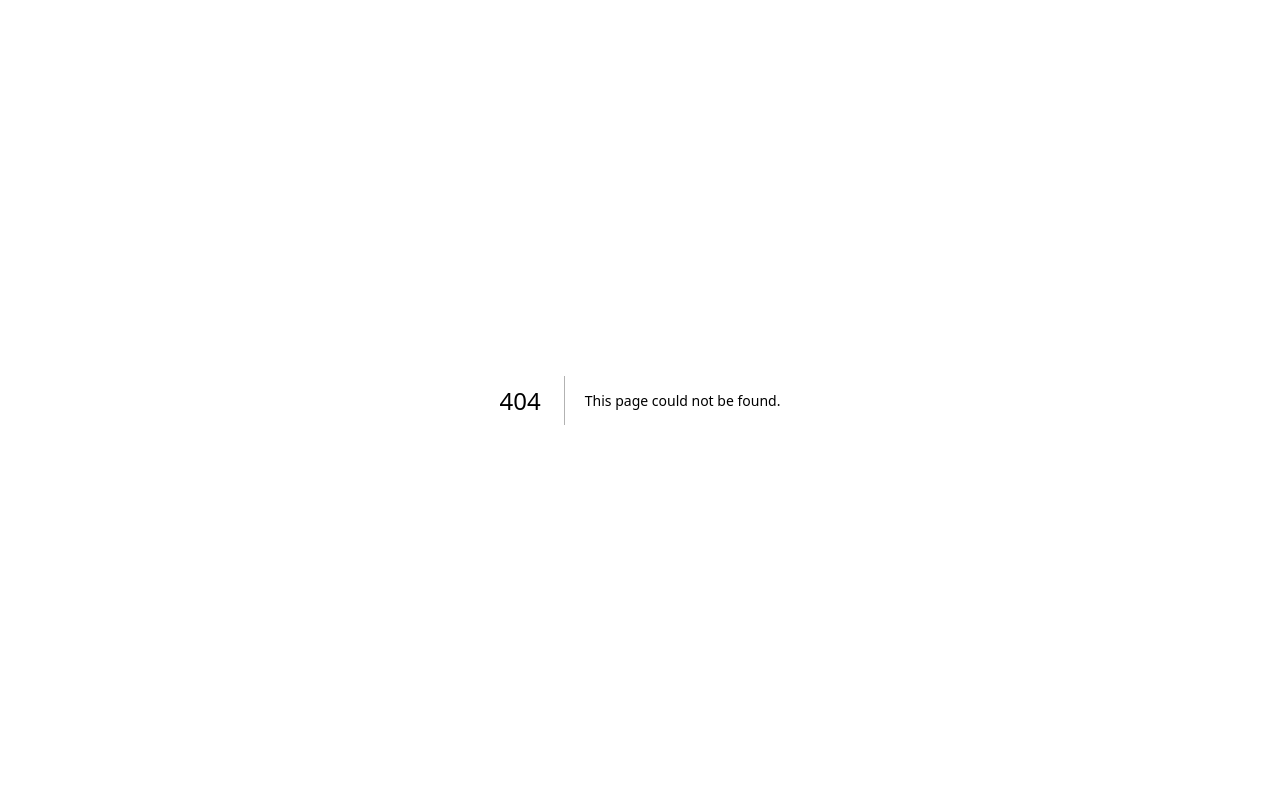
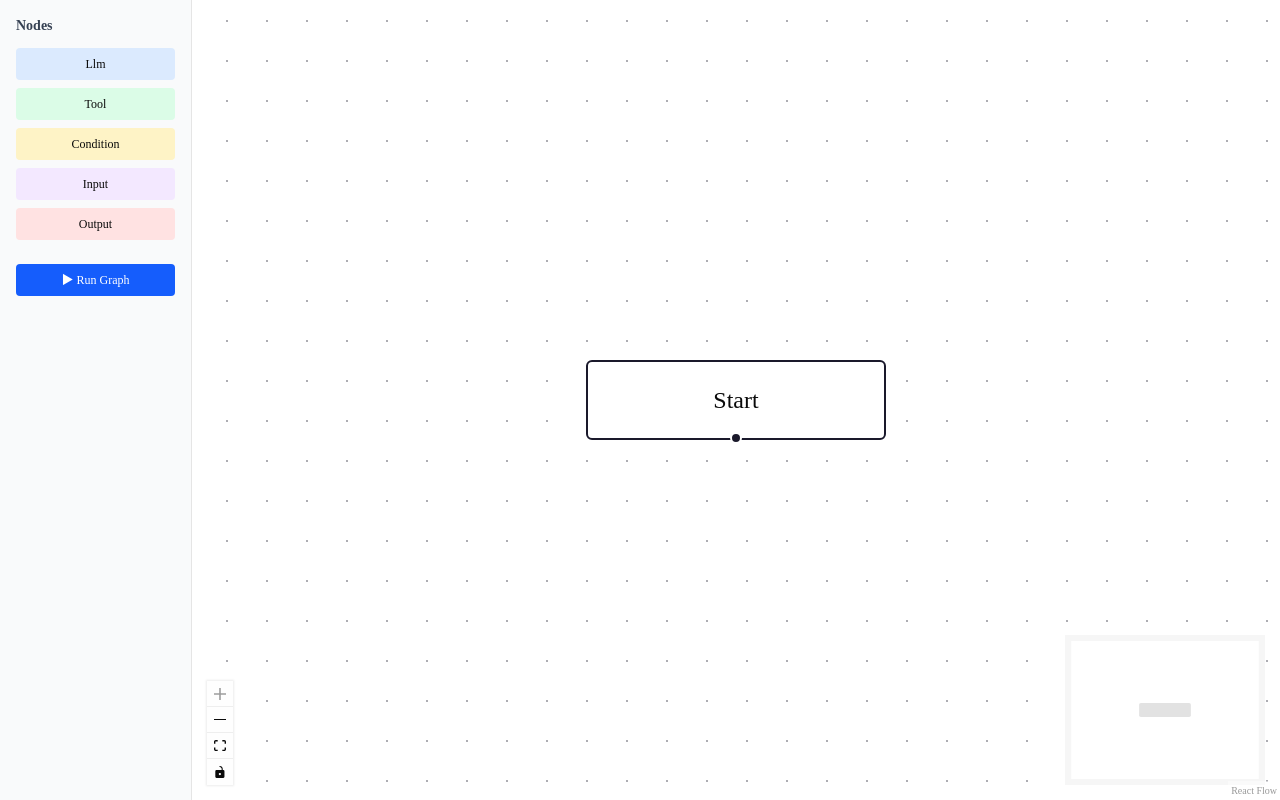
Before and after one commit to Athenavi/minicc, a Next.js app in the folder frontend/: page /workflow in a window 1280 px wide. Before the commit this address had no page. Built offline with nearby package versions, Linux system fonts and the light colour scheme.

Commit message:
feat(J3+J4): Graph execution integration + node config panel in UI

```diff
--- /dev/null
+++ b/frontend/src/app/workflow/page.tsx
@@ -0,0 +1,187 @@
+"use client";
+
+import { useCallback, useState } from "react";
+import {
+  ReactFlow,
+  MiniMap,
+  Controls,
+  Background,
+  useNodesState,
+  useEdgesState,
+  addEdge,
+  type Connection,
+  type Node,
+  type Edge,
+  type NodeTypes,
+} from "@xyflow/react";
+import "@xyflow/react/dist/style.css";
+
+const initialNodes: Node[] = [
+  {
+    id: "start",
+    type: "input",
+    position: { x: 250, y: 0 },
+    data: { label: "Start" },
+  },
+];
+
+const initialEdges: Edge[] = [];
+
+const nodeTypes: NodeTypes = {};
+
+export default function WorkflowPage() {
+  const [nodes, setNodes, onNodesChange] = useNodesState(initialNodes);
+  const [edges, setEdges, onEdgesChange] = useEdgesState(initialEdges);
+  const [selectedNode, setSelectedNode] = useState<Node | null>(null);
+  const [executing, setExecuting] = useState(false);
+  const [result, setResult] = useState("");
+
+  const onConnect = useCallback(
+    (params: Connection) => setEdges((eds) => addEdge(params, eds)),
+    [setEdges]
+  );
+
+  const onDrop = useCallback(
+    (event: React.DragEvent) => {
+      event.preventDefault();
+      const type = event.dataTransfer.getData("application/reactflow");
+      if (!type) return;
+      const position = { x: event.clientX - 100, y: event.clientY - 50 };
+      const newNode: Node = {
+        id: `${type}-${Date.now()}`,
+        type: "default",
+        position,
+        data: { label: type.charAt(0).toUpperCase() + type.slice(1) },
+      };
+      setNodes((nds) => [...nds, newNode]);
+    },
+    [setNodes]
+  );
+
+  const onDragOver = useCallback((event: React.DragEvent) => {
+    event.preventDefault();
+    event.dataTransfer.dropEffect = "move";
+  }, []);
+
+  const handleRunGraph = async () => {
+    setExecuting(true);
+    setResult("");
+
+    const graphDef = {
+      name: "Workflow",
+      entry_point: "start",
+      nodes: nodes.map((n) => ({
+        id: n.id,
+        label: n.data.label,
+        node_type: n.type === "input" ? "input" : n.type === "output" ? "output" : "llm",
+        config: {},
+      })),
+      edges: edges.map((e) => ({
+        source_id: e.source,
+        target_id: e.target,
+      })),
+    };
+
+    try {
+      const resp = await fetch("http://localhost:8000/api/submit", {
+        method: "POST",
+        headers: { "Content-Type": "application/json" },
+        body: JSON.stringify({
+          message: `Run graph: ${JSON.stringify(graphDef)}`,
+          session_id: "workflow-ui",
+        }),
+      });
+      const data = await resp.json();
+      setResult(data.output || "Graph execution submitted");
+    } catch (err: any) {
+      setResult(`Error: ${err.message}`);
+    } finally {
+      setExecuting(false);
+    }
+  };
+
+  const nodeColors: Record<string, string> = {
+    llm: "bg-blue-100 border-blue-400",
+    tool: "bg-green-100 border-green-400",
+    condition: "bg-amber-100 border-amber-400",
+    input: "bg-purple-100 border-purple-400",
+    output: "bg-red-100 border-red-400",
+  };
+
+  return (
+    <div className="flex h-screen">
+      {/* Sidebar */}
+      <div className="w-48 bg-gray-50 dark:bg-gray-900 p-4 border-r dark:border-gray-700">
+        <h3 className="text-sm font-semibold mb-3 text-gray-700 dark:text-gray-300">Nodes</h3>
+        {["llm", "tool", "condition", "input", "output"].map((type) => (
+          <div
+            key={type}
+            className={`p-2 mb-2 rounded cursor-grab text-xs font-medium text-center
+              ${nodeColors[type] || "bg-gray-100 border-gray-300"}
+              dark:bg-opacity-80`}
+            draggable
+            onDragStart={(e) => {
+              e.dataTransfer.setData("application/reactflow", type);
+              e.dataTransfer.effectAllowed = "move";
+            }}
+          >
+            {type.charAt(0).toUpperCase() + type.slice(1)}
+          </div>
+        ))}
+        <div className="mt-6 space-y-2">
+          <button
+            onClick={handleRunGraph}
+            disabled={executing}
+            className="w-full px-3 py-2 bg-blue-600 text-white text-xs rounded hover:bg-blue-700 disabled:opacity-50"
+          >
+            {executing ? "Running..." : "▶ Run Graph"}
+          </button>
+        </div>
+      </div>
+
+      {/* Canvas */}
+      <div className="flex-1" onDrop={onDrop} onDragOver={onDragOver}>
+        <ReactFlow
+          nodes={nodes}
+          edges={edges}
+          onNodesChange={onNodesChange}
+          onEdgesChange={onEdgesChange}
+          onConnect={onConnect}
+          onNodeClick={(_, node) => setSelectedNode(node)}
+          fitView
+        >
+          <MiniMap />
+          <Controls />
+          <Background />
+        </ReactFlow>
+      </div>
+
+      {/* Config panel */}
+      {selectedNode && (
+        <div className="w-64 bg-white dark:bg-gray-800 p-4 border-l dark:border-gray-700">
+          <h3 className="text-sm font-semibold mb-2">Node Config</h3>
+          <p className="text-xs text-gray-500 mb-4">ID: {selectedNode.id}</p>
+          <label className="text-xs block mb-1">Label</label>
+          <input
+            className="w-full p-1.5 text-xs border rounded dark:bg-gray-700 dark:border-gray-600"
+            value={selectedNode.data.label as string}
+            onChange={(e) => {
+              setNodes((nds) =>
+                nds.map((n) =>
+                  n.id === selectedNode.id ? { ...n, data: { ...n.data, label: e.target.value } } : n
+                )
+              );
+              setSelectedNode({ ...selectedNode, data: { ...selectedNode.data, label: e.target.value } });
+            }}
+          />
+          {result && (
+            <div className="mt-4">
+              <h4 className="text-xs font-semibold mb-1">Result</h4>
+              <pre className="text-xs bg-gray-100 dark:bg-gray-700 p-2 rounded max-h-40 overflow-auto">{result}</pre>
+            </div>
+          )}
+        </div>
+      )}
+    </div>
+  );
+}
```
